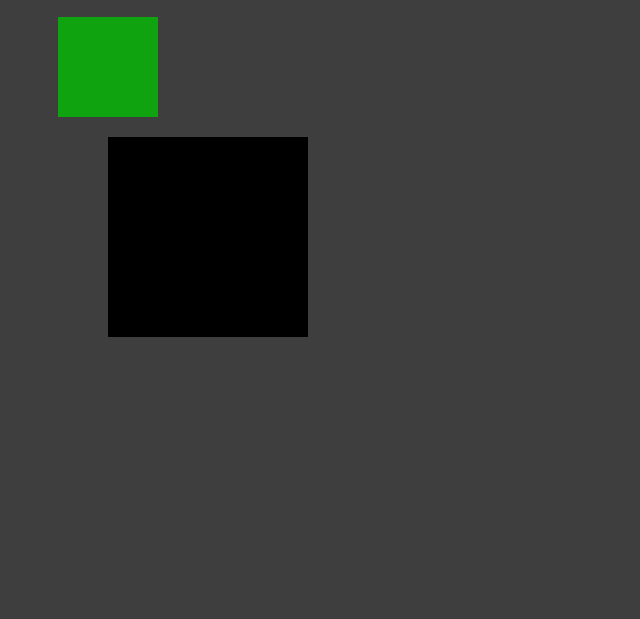
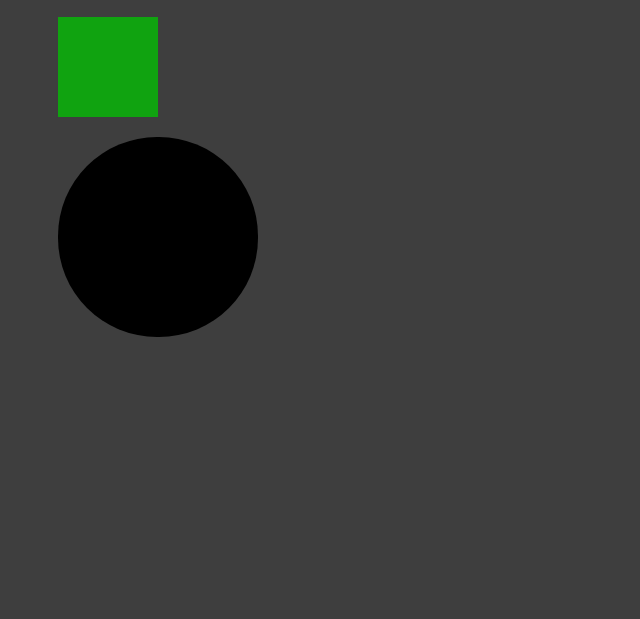
Before and after one commit to stevecyj/webpack-project, a website built with webpack: page src/index.html in a window 1280 px wide. Shown: the part 181-800 px from the top of the page, without its empty margins (0-640 px from the left). Built offline with nearby package versions, Linux system fonts and the light colour scheme.

Commit message:
[sass]:@if-else

```diff
--- a/src/ch04.scss
+++ b/src/ch04.scss
@@ -4,11 +4,20 @@
   height: $size;
   background-color: $color;
   margin-bottom: 20px;
+
+  @if $size >100 {
+    border-radius: 99px;
+  }
 }
 
 // margin-left 都是寬度的一半
 @function getMarginLeft($size) {
-  @return $size / 2;
+  @if $size < 100px {
+    @return 30px;
+  } @else {
+    @return 50px;
+  }
+  // @return $size / 2;
 }
 
 .box4 {
```
